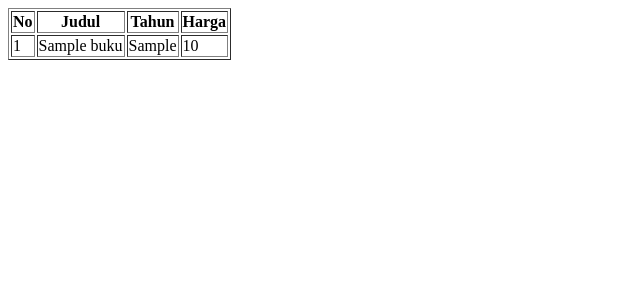
After one commit to FalyaCharisma/PHP-Dasar, a PHP site: page /index2.php in a window 1280 px wide. The commit adds this page. Shown: the top 300 px of the page, without its empty margins (0-640 px from the left). Run offline with PHP 8.4, Linux system fonts and the light colour scheme; tables that the repository leaves empty or names only in its code hold one stand-in row (values such as "Sample post").

Commit message:
query dengan function

```diff
--- /dev/null
+++ b/index2.php
@@ -0,0 +1,48 @@
+<?php
+    //koneksi ke database
+    $koneksi = mysqli_connect("localhost", "root","", "phpdasar");
+
+    //mengambil data dari tabel / query data
+    $result = mysqli_query($koneksi, "SELECT * FROM buku");
+        // if(!$result){
+        //     echo mysqli_error($koneksi);
+        // }
+    // var_dump($result);
+
+    // mengambil data(fetch)
+    // mysqli_fetch_row() untuk mengambil array numerik
+    // mysqli_fetch_assoc() untuk mengambil array asosiatif
+    // mysqli_fetch_array() untuk mengambil array dg keduanya
+    // mysqli_fetch_object() untuk mengambil data object
+    // $bk = mysqli_fetch_assoc($result);
+    // var_dump($bk);
+
+?>
+
+<!DOCTYPE html>
+<html lang="en">
+<head>
+    <meta charset="UTF-8">
+    <meta http-equiv="X-UA-Compatible" content="IE=edge">
+    <meta name="viewport" content="width=device-width, initial-scale=1.0">
+    <title>Document</title>
+</head>
+<body>
+    <table border="1">
+        <tr>
+            <th>No</th>
+            <th>Judul</th>
+            <th>Tahun</th>
+            <th>Harga</th>
+        </tr>
+        <?php while ( $row = mysqli_fetch_assoc($result)) : ?>
+        <tr>
+            <td><?php echo $row["id"] ?></td>
+            <td><?php echo $row["judul"] ?></td>
+            <td><?php echo $row["tahun_terbit"] ?></td>
+            <td><?php echo $row["harga"] ?></td>
+        </tr>
+        <?php endwhile; ?>
+    </table>
+</body>
+</html>
```
Also changed, not shown: functions.php (added, +15 -0 lines), index.php (+4 -19 lines).
